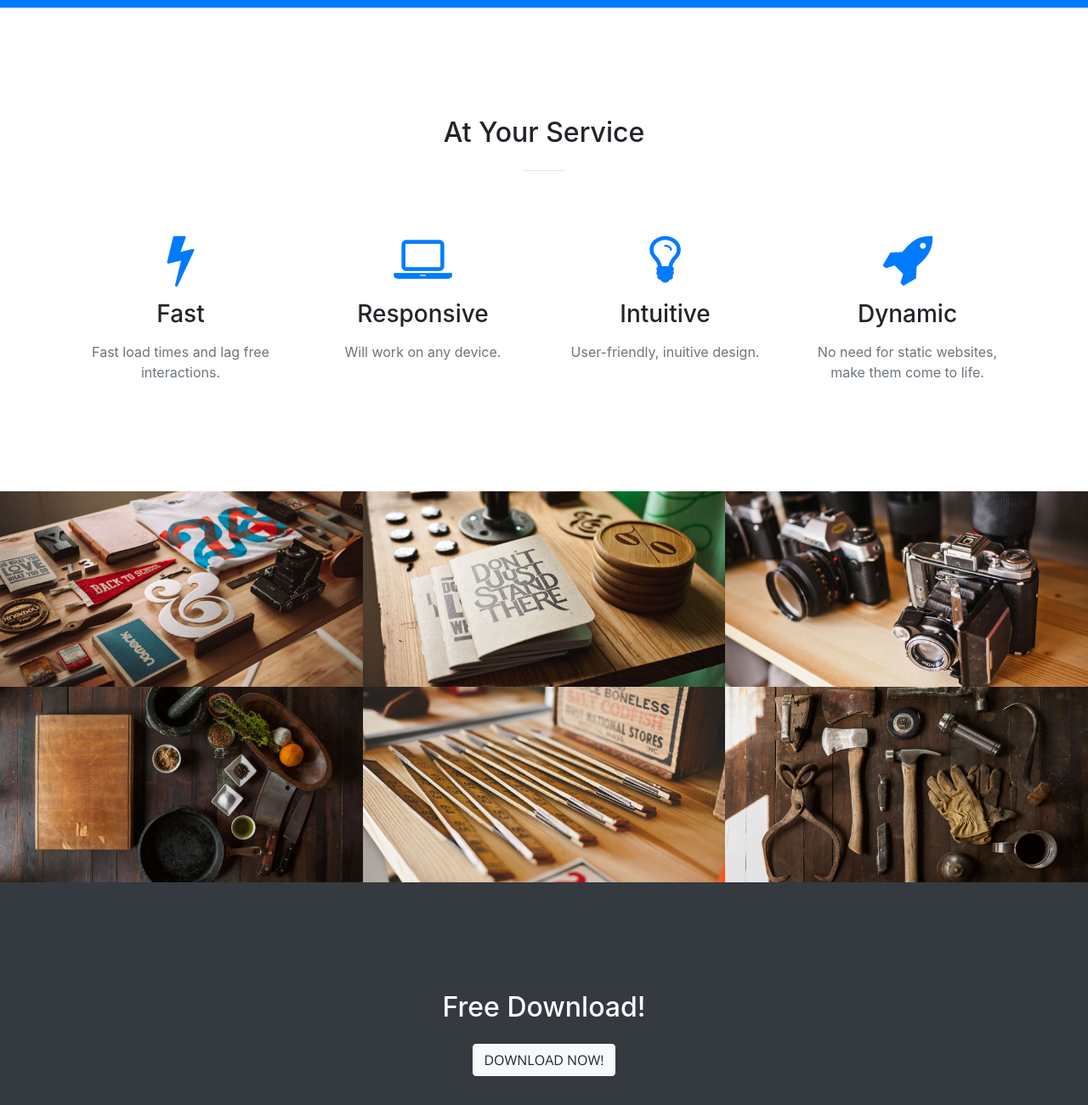
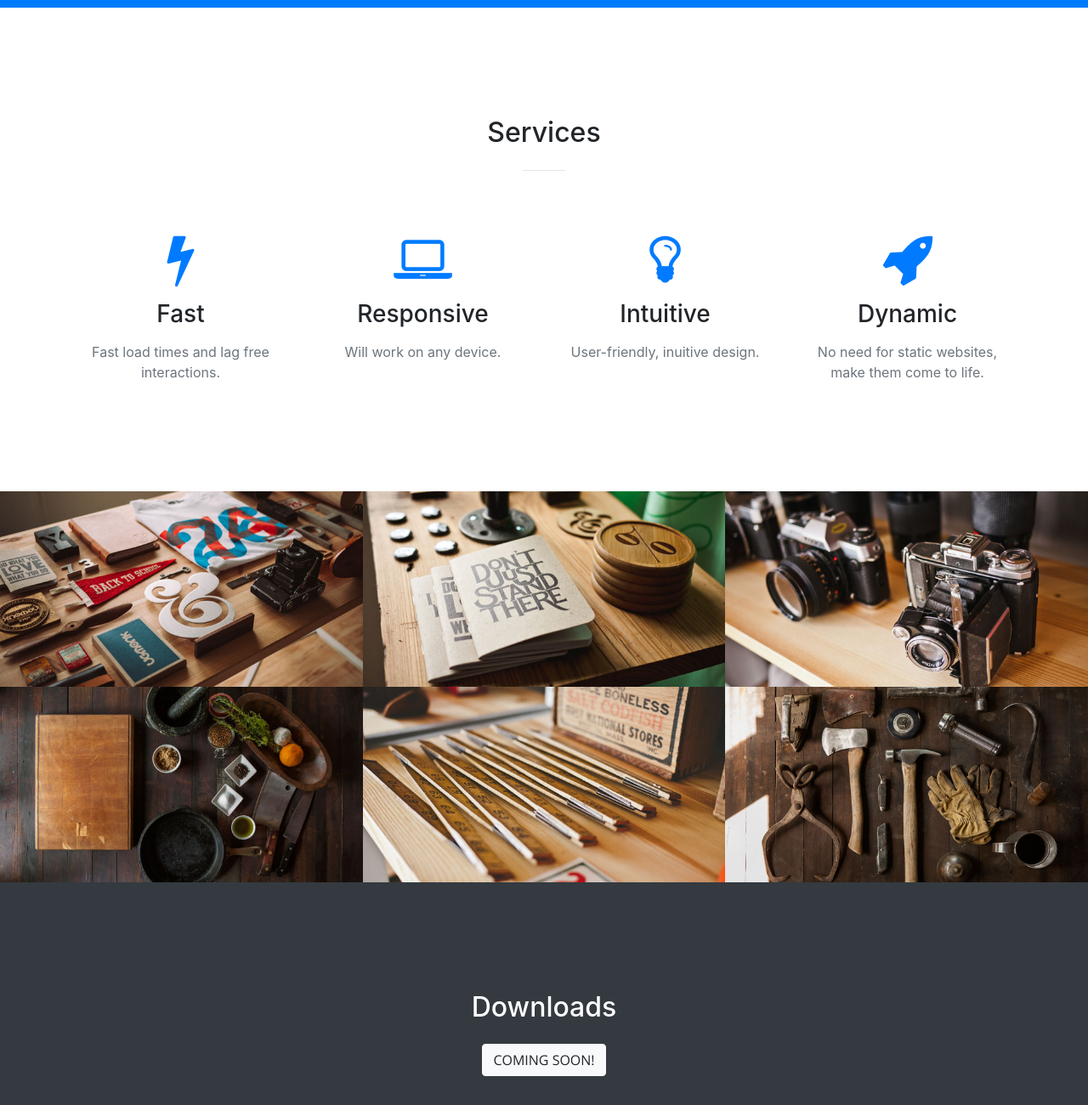
Before and after one commit to rjvalencia/rjvalencia.github.io, a website with bundled scripts: page index.html in a window 1280 px wide. Shown: the part 1220-2520 px from the top of the page at 85% size. Built offline with nearby package versions, Linux system fonts and the light colour scheme.

Commit message:
Added more "Coming Soon!" to about and downloads section

```diff
--- a/index.html
+++ b/index.html
@@ -75,7 +75,7 @@
       <div class="container">
         <div class="row">
           <div class="col-lg-8 mx-auto text-center">
-            <h2 class="section-heading text-white">I've got what you need!</h2>
+            <h2 class="section-heading text-white">About</h2>
             <hr class="light my-4">
             <p class="text-faded mb-4">Coming soon!</p>
             <a class="btn btn-light btn-xl js-scroll-trigger" href="#services">Get Started!</a>
@@ -88,7 +88,7 @@
       <div class="container">
         <div class="row">
           <div class="col-lg-12 text-center">
-            <h2 class="section-heading">At Your Service</h2>
+            <h2 class="section-heading">Services</h2>
             <hr class="my-4">
           </div>
         </div>
@@ -226,8 +226,8 @@
 
     <section class="bg-dark text-white">
       <div class="container text-center">
-        <h2 class="mb-4">Free Download!</h2>
-        <a class="btn btn-light btn-xl sr-button" href="">Download Now!</a>
+        <h2 class="mb-4">Downloads</h2>
+        <a class="btn btn-light btn-xl sr-button" href="">Coming Soon!</a>
       </div>
     </section>
 
```
